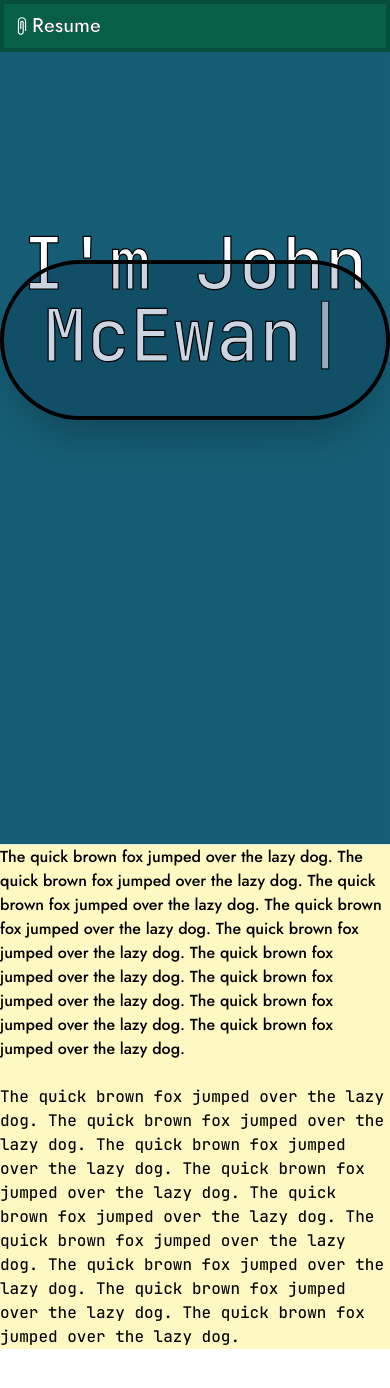
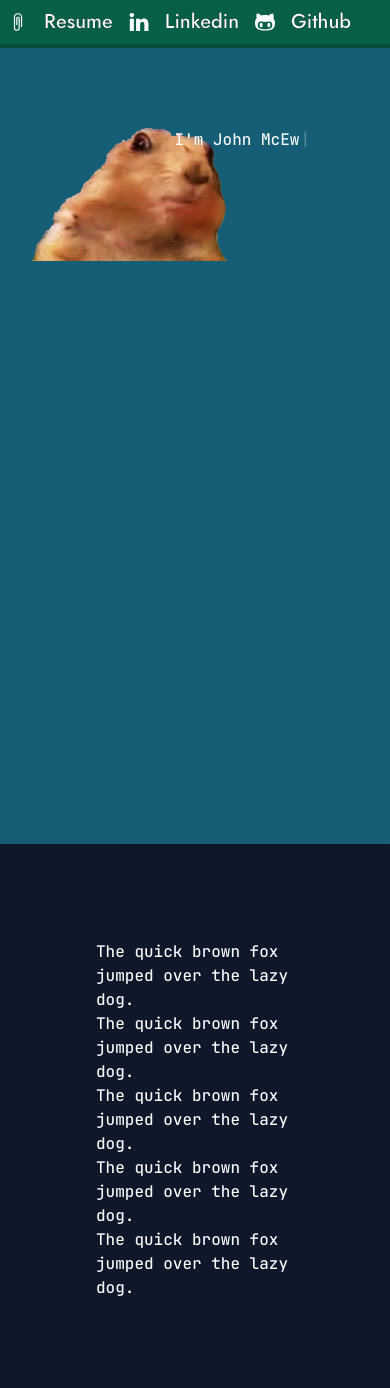
Before and after one commit to bonzojo/webfolio, a Next.js app: page / in a window 390 px wide. Shown: the top 1388 px of the page. Before the commit the page ends 1349 px from the top, so only its background shows below. Built offline with nearby package versions, Linux system fonts and the light colour scheme.

Commit message:
mobile first

```diff
--- a/pages/index.js
+++ b/pages/index.js
@@ -1,41 +1,53 @@
 import Head from 'next/head';
+import Image from 'next/image';
+import placeholder from '../public/placeholder-portrait.png';
+import Typewriter from 'typewriter-effect';
 import { TfiClip } from "react-icons/tfi";
-import Typewriter from 'typewriter-effect';
+import { TfiLinkedin } from "react-icons/tfi";
+import { TfiGithub } from "react-icons/tfi";
+
 
 export default function Home() {
   return (
     <div>
       <Head>
-        <title>John McEwan || Developer Profile</title>
-        <meta name="description" content="initial-scale=1.0, width=device-width" />
+        <title>John McEwan || Web Developer</title>
+        <meta name="viewport" content="width=device-width, initial-scale=1.0" />
         <link rel="icon" href="/favicon.ico" />
       </Head>
 
       <main>
-      {/*Section is full screen with animated background*/}
-      <section className='h-screen min-h-screen overflow-hidden w-screen animated-background bg-gradient-to-r from-slate-800 via-sky-900 to-cyan-800'>
-
-          {/*Navigation Bar*/}
-          <nav className='p-2 mb-1 flex justify-between text-xl text-white font-outline-2 font-jost bg-emerald-800 border-4 border-solid border-emerald-900'>
-            <ul className='flex items-center'>
+        {/* Navigation Bar */}
+        <nav className='fixed w-full top-0 left-0 z-50 bg-emerald-800 border-b-4 border-solid border-emerald-900'>
+          <div className='p-2 flex justify-between text-xl text-white font-outline-2 font-jost'>
+            <ul className='flex items-center space-x-4'>
               <li><TfiClip /></li>
-              <li><a href='#'>Resume</a></li>
-              <li></li>
+              <li><a href='#' className='hover:underline'>Resume</a></li>
+              <li><TfiLinkedin /></li>
+              <li><a href='#' className='hover:underline'>Linkedin</a></li>
+              <li><TfiGithub /></li>
+              <li><a href='#' className='hover:underline'>Github</a></li>
             </ul>
+          </div>
         </nav>
 
-          {/*Typewriter Hero*/}
-          <div className='mt-40 p-4 text-center font-jetbrains text-7xl text-white font-outline-4 '>
+        {/*Background*/}
+        <section className='relative m-0 p-0 h-screen w-full min-h-screen bg-gradient-to-r animated-background from-slate-800 via-sky-900 to-cyan-800'>
+
+        {/*Portrait */}
+        <Image src={placeholder} className='absolute mt-28 p-4 left-4 sm:w-1/3 md:w-1/3 lg:w-1/3 xl:w-1/3'/>
+
+          {/* Typewriter Hero */}
+          <div className='absolute mt-28 p-4 font-jetbrains text-white text-base sm:text-4xl sm:font-outline-4 md:text-5xl lg:text-6xl xl:text-7xl right-16'>
             <Typewriter
               onInit={(typewriter) => {
                 typewriter.typeString('')
                   .pauseFor(4000)
                   .deleteAll()
                   .start();
-
               }}
               options={{
-              strings: ['Hello World!','I\'m John McEwan', 'UK based Web Developer'],
+                strings: ['Hello World!', 'I\'m John McEwan', 'Web Developer', 'Saxophonist', 'Dog Lover'],
                 delay: 50,
                 deleteSpeed: 30,
                 autoStart: true,
@@ -43,52 +55,19 @@ export default function Home() {
               }}
             />
           </div>
+        </section>
 
-        {/*Animated Blend --- Experiment with values to get a nice aesthetic */}
-        <div className='flex items-center justify-center'>
-
-          <div className='absolute w-full max-w-7xl'>
-            <div className='absolute -top-32 w-full h-40 bg-slate-300 rounded-full mix-blend-multiply border-4 border-black shadow-2xl'></div>
-
-            {/* Experiment with values & add animation, transform, scale, keyframes etc for a nice effect
-
-            <div className='absolute top-10 -left-12 w-40 h-40 bg-red-300 rounded-lg mix-blend-multiply'></div>
-            <div className='absolute top-10 -right-10 w-80 h-80 bg-green-300 rounded-full mix-blend-multiply filter blur-lg'></div>
-            <div className='absolute top-10 left-48 w-80 h-80 bg-blue-300 rounded-3xl mix-blend-multiply '></div>
-
-            */}
-
+        {/* Main Content */}
+        <section>
+          <div className='h-screen bg-slate-900 text-white font-jetbrains p-24'>
+            <p>The quick brown fox jumped over the lazy dog.</p>
+            <p>The quick brown fox jumped over the lazy dog.</p>
+            <p>The quick brown fox jumped over the lazy dog.</p>
+            <p>The quick brown fox jumped over the lazy dog.</p>
+            <p>The quick brown fox jumped over the lazy dog.</p>
           </div>
-        </div>
-        </section>
-        <section className='bg-yellow-100'>
-        <hr></hr>
-        <p className='font-jost'>
-          The quick brown fox jumped over the lazy dog.
-          The quick brown fox jumped over the lazy dog.
-          The quick brown fox jumped over the lazy dog.
-          The quick brown fox jumped over the lazy dog.
-          The quick brown fox jumped over the lazy dog.
-          The quick brown fox jumped over the lazy dog.
-          The quick brown fox jumped over the lazy dog.
-          The quick brown fox jumped over the lazy dog.
-          The quick brown fox jumped over the lazy dog.
-        </p>
-        <p className='font-jetbrains'>
-          <br/>
-          The quick brown fox jumped over the lazy dog.
-          The quick brown fox jumped over the lazy dog.
-          The quick brown fox jumped over the lazy dog.
-          The quick brown fox jumped over the lazy dog.
-          The quick brown fox jumped over the lazy dog.
-          The quick brown fox jumped over the lazy dog.
-          The quick brown fox jumped over the lazy dog.
-          The quick brown fox jumped over the lazy dog.
-          The quick brown fox jumped over the lazy dog.
-        </p>
         </section>
       </main>
     </div>
-
   );
-}
+};
```
Lines whose indentation alone changed are shown as unchanged.
